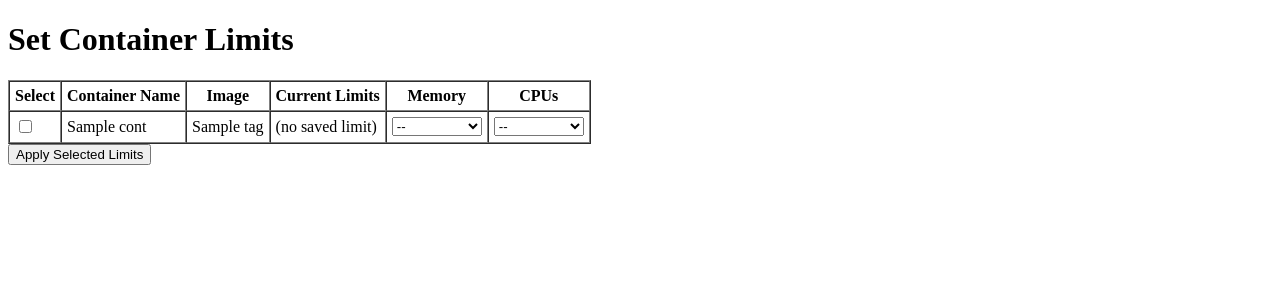
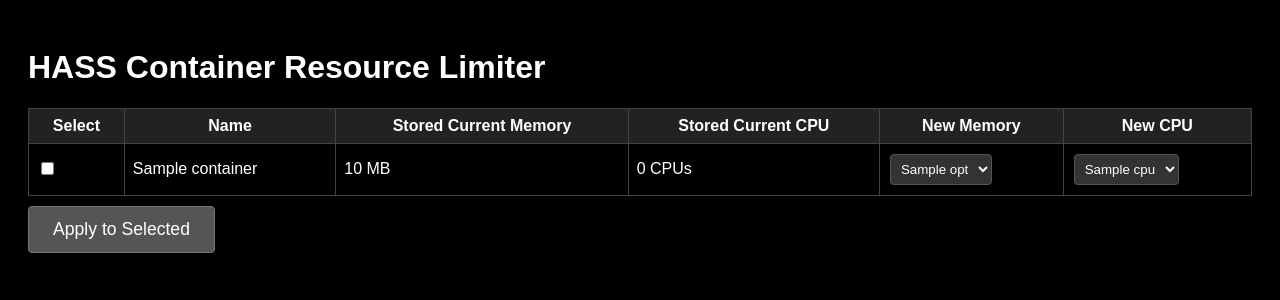
Before and after one commit to IRONROCK20/hass_docker_limiter, a Flask app: template resource_limiters/templates/main.html in a window 1280 px wide. Shown: the top 300 px of the page. Run offline with Flask 3, Linux system fonts and the light colour scheme; the template is opened without the code that fills it: most values are stand-ins (such as "Sample title", 1, 10 or a date in 2020).

Commit message:
Update main.html

```diff
--- a/resource_limiters/templates/main.html
+++ b/resource_limiters/templates/main.html
@@ -1,64 +1,86 @@
-<!doctype html>
+<!DOCTYPE html>
 <html lang="en">
 <head>
-  <meta charset="utf-8">
-  <title>Container Resource Limits</title>
+  <meta charset="UTF-8">
+  <meta name="viewport" content="width=device-width, initial-scale=1">
+  <title>HASS Container Resource Limiter</title>
+  <style>
+    body {
+      background: black;
+      color: white;
+      font-family: Arial, sans-serif;
+      padding: 20px;
+    }
+    table {
+      width: 100%;
+      border-collapse: collapse;
+      margin-top: 20px;
+    }
+    th, td {
+      padding: 8px;
+      border: 1px solid #444;
+    }
+    th {
+      background: #222;
+    }
+    select {
+      background: #333;
+      color: white;
+      border: 1px solid #555;
+      border-radius: 4px;
+      padding: 6px;
+      margin: 2px;
+      position: relative;
+      z-index: 10;
+      cursor: pointer;
+    }
+    button {
+      background: #555;
+      color: white;
+      border: 1px solid #777;
+      border-radius: 4px;
+      padding: 12px 24px;
+      font-size: 1.1em;
+      cursor: pointer;
+      margin-top: 10px;
+    }
+  </style>
 </head>
 <body>
-  <h1>Set Container Limits</h1>
-
-  <form method="post">
-    <table border="1" cellpadding="5" cellspacing="0">
+  <h1>HASS Container Resource Limiter</h1>
+  <form method="POST">
+    <table>
       <thead>
         <tr>
           <th>Select</th>
-          <th>Container Name</th>
-          <th>Image</th>
-          <th>Current Limits</th>
-          <th>Memory</th>
-          <th>CPUs</th>
+          <th>Name</th>
+          <th>Stored Current Memory</th>
+          <th>Stored Current CPU</th>
+          <th>New Memory</th>
+          <th>New CPU</th>
         </tr>
       </thead>
       <tbody>
-        {% for cont in containers %}
-          {% set name = cont.name %}
+        {% for c in containers %}
         <tr>
           <td>
-              <!-- Checkbox value is container name -->
-              <input type="checkbox" name="containers" value="{{ name }}"
-                {% if name in limits %} checked {% endif %}>
+            <input type="checkbox" name="containers" value="{{ c.id }}"
+              {% if c.id in limits %}checked{% endif %}>
           </td>
-            <td>{{ name }}</td>
-            <td>{{ cont.image.tags|join(', ') }}</td>
+          <td>{{ c.name }}</td>
+          <td>{{ (c.attrs.HostConfig.Memory / (1024*1024))|round(2) }} MB</td>
+          <td>{{ ((c.attrs.HostConfig.CpuPeriod > 0) and (c.attrs.HostConfig.CpuQuota / c.attrs.HostConfig.CpuPeriod) or 0)|round(2) }} CPUs</td>
           <td>
-              {# Show existing saved limits if any: #}
-              {% if name in limits %}
-                Memory={{ limits[name]["memory"] }}, CPUs={{ limits[name]["cpus"] }}
-              {% else %}
-                (no saved limit)
-              {% endif %}
-            </td>
-            <td>
-              <!-- Dropdown for memory options; name attribute includes the container name -->
-              <select name="memory_{{ name }}">
-                <option value="">--</option>
+            <select name="memory_{{ c.id }}">
               {% for opt in memory_options %}
-                  <option value="{{ opt }}"
-                    {% if name in limits and limits[name]["memory"] == opt %} selected {% endif %}>
-                    {{ opt }}
-                  </option>
+              <option value="{{ opt }}" {% if limits.get(c.id,{}).memory == opt %}selected{% endif %}>{{ opt }}</option>
               {% endfor %}
             </select>
           </td>
           <td>
-              <!-- Dropdown for CPU options -->
-              <select name="cpus_{{ name }}">
-                <option value="">--</option>
-                {% for opt in cpu_options %}
-                  <option value="{{ opt }}"
-                    {% if name in limits and limits[name]["cpus"] == opt %} selected {% endif %}>
-                    {{ opt }}
-                  </option>
+            <select name="cpus_{{ c.id }}">
+              {% for cpu in cpu_options %}
+              <option value="{{ cpu }}" {% if limits.get(c.id,{}).cpus == cpu %}selected{% endif %}>{{ cpu }}</option>
               {% endfor %}
             </select>
           </td>
@@ -66,7 +88,7 @@
         {% endfor %}
       </tbody>
     </table>
-    <button type="submit">Apply Selected Limits</button>
+    <button type="submit">Apply to Selected</button>
   </form>
 </body>
 </html>
```
Lines whose indentation alone changed are shown as unchanged.
